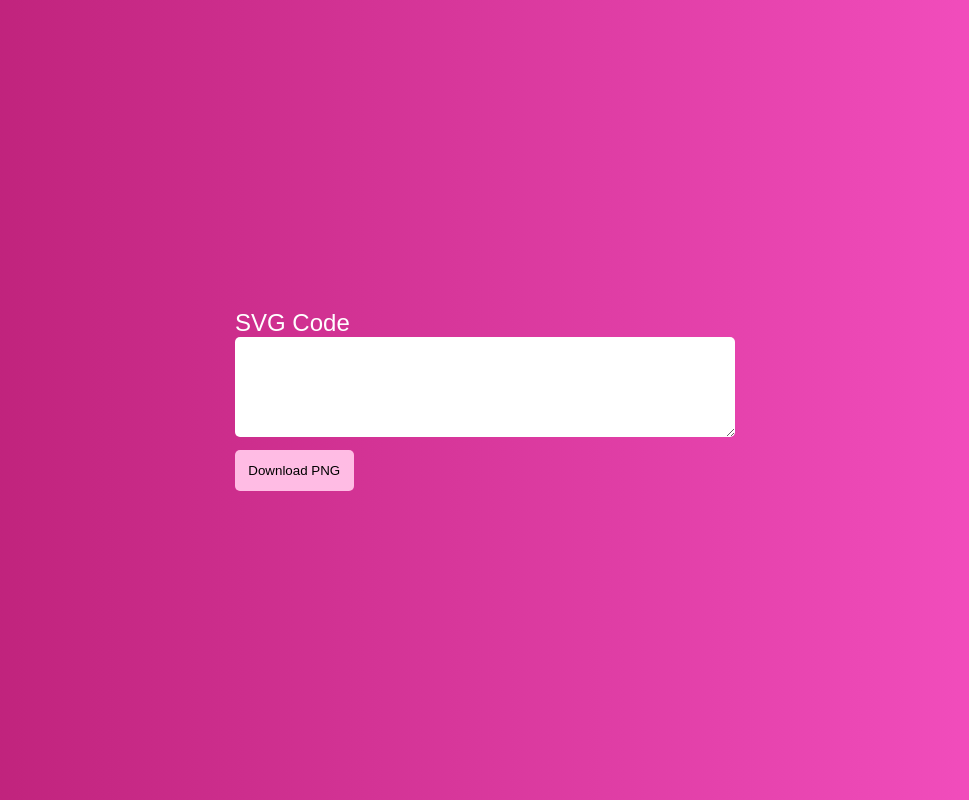
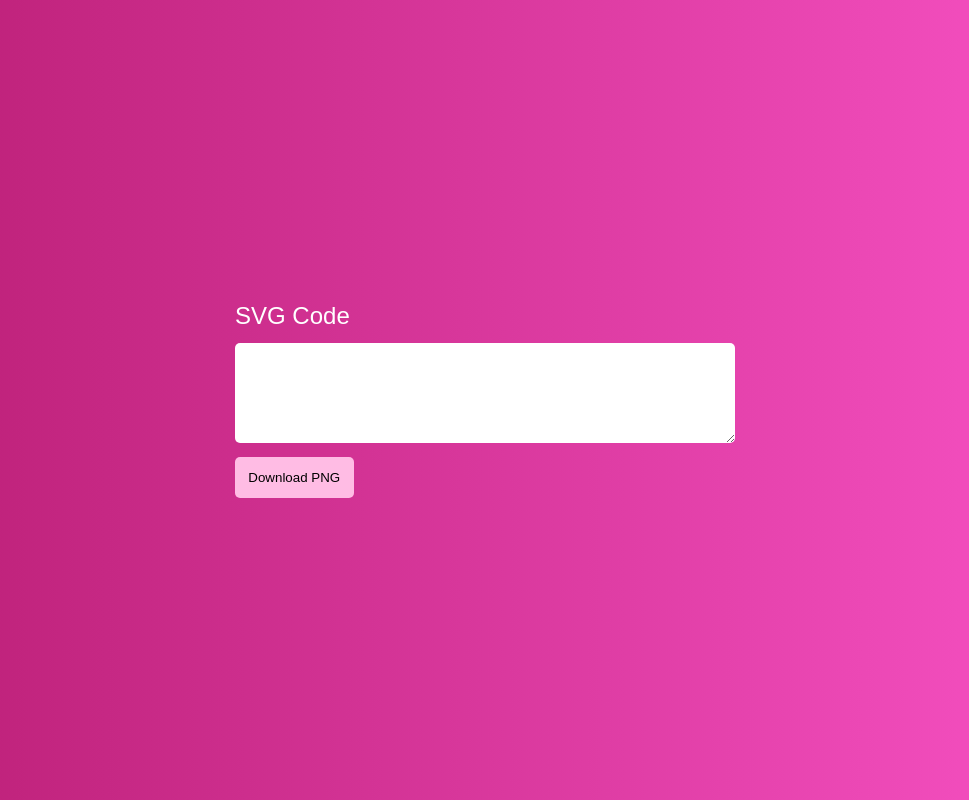
Before and after one commit to Angelmmiguel/svgtopng, a website: page index.html in a window 1280 px wide. Shown: the whole page, without its empty margins (155-1124 px from the left). Drawn offline with Linux system fonts and the light colour scheme.

Commit message:
Fix the margin

```diff
--- a/index.html
+++ b/index.html
@@ -6,8 +6,8 @@
     div{margin-bottom:6px;}
     label{color:#fff;font-size:24px;}
     textarea,button{border-radius:5px;border:none;padding:1em;}
-    textarea{width: 500px;height:100px;display:block;}
-    button{background:#ffbce4;margin-top:1em}
+    textarea{width:500px;height:100px;display:block;margin:1em 0;}
+    button{background:#ffbce4;}
   </style>
 </head>
 <main><label>SVG Code</label><textarea></textarea><button onclick="oc()">Download PNG</button></main>
```
